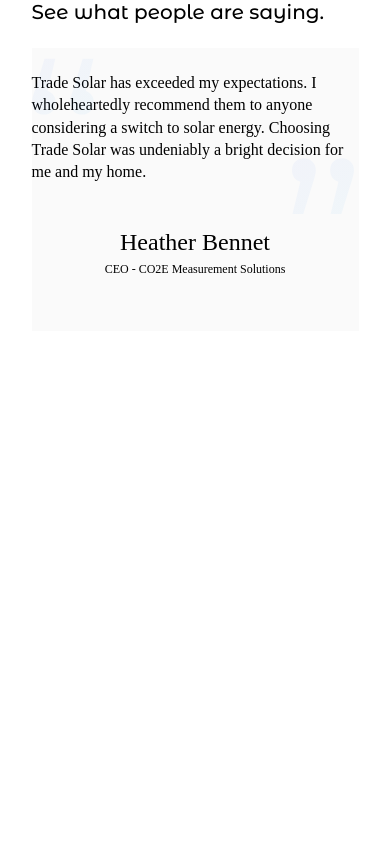
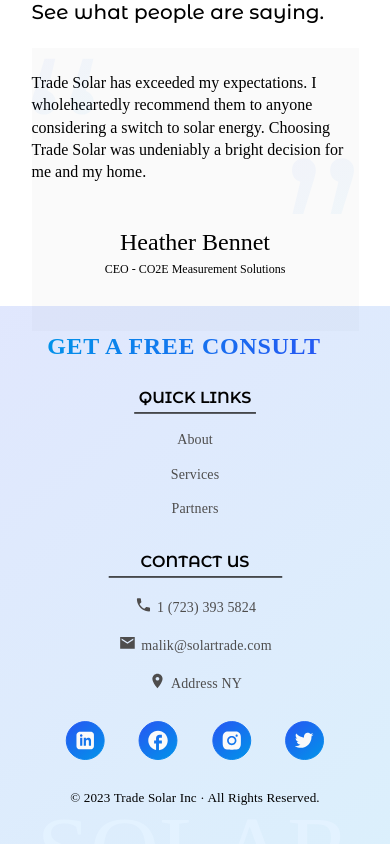
Before and after one commit to PurpleDiceTeam/trade-solar, a Vue app: page / in a window 390 px wide. Shown: the part 3709-4553 px from the top of the page. Before the commit the page ends 4064 px from the top, so only its background shows below. Built offline with nearby package versions, Linux system fonts and the light colour scheme.

Commit message:
Responsive mobil footer

```diff
--- a/src/MobileView.vue
+++ b/src/MobileView.vue
@@ -5,6 +5,7 @@ import WhatWeOffer from './components/WhatWeOffer/WhatWeOffer.vue'
 import WhoWeAre from './components/WhoWeAre/WhoWeAre.vue'
 import AchievedSection from './components/Achieved/AchievedSection.vue'
 import TestimonialsSection from './components/Testimonials/TestimonialsSection.vue'
+import FooterSection from './components/Footer/FooterSection.vue'
 </script>
 
 <template>
@@ -15,6 +16,7 @@ import TestimonialsSection from './components/Testimonials/TestimonialsSection.v
     <WhoWeAre />
     <AchievedSection />
     <TestimonialsSection />
+    <FooterSection />
   </div>
 </template>
 
--- a/src/components/Footer/ContactUsLinks.vue
+++ b/src/components/Footer/ContactUsLinks.vue
@@ -79,4 +79,23 @@ article.contactUs ul li img {
     margin-bottom: -6px;
   }
 }
+
+@media only screen and (max-width: 1200px) {
+  article h1 {
+    text-align: center;
+    leading-trim: both;
+    font-size: 16px;
+    line-height: 24px;
+  }
+
+  article img.underline {}
+
+  article ul {
+    text-align: center;
+    leading-trim: both;
+    font-size: 14px;
+    line-height: 16.8px;
+    letter-spacing: 0.14px;
+  }
+}
 </style>
--- a/src/components/Footer/FooterSection.vue
+++ b/src/components/Footer/FooterSection.vue
@@ -7,7 +7,6 @@ import SocialMediaLinks from './SocialMediaLinks.vue';
 
 <template>
   <footer class="footerDiv">
-    <link rel="stylesheet" href="/css/footer.css" />
     <div class="articleContainer">
       <GetFreeConsult />
       <div class="linksContainer">
@@ -74,4 +73,34 @@ p {
     font-size: 18px;
   }
 }
+
+@media only screen and (max-width: 1200px) {
+  .footerDiv {
+    width: 100vw;
+    height: 600px;
+    display: flex;
+    flex-direction: column;
+    align-items: center;
+  }
+
+  .footerDiv div {
+    display: flex;
+    width: 327px;
+    flex-direction: column;
+  }
+
+  .footerDiv p {
+    margin-top: 30px;
+  }
+
+  .footerDiv div.linksContainer {
+    margin: 20px 0px 0px 0px;
+  }
+
+  .footerDiv div.linksContainer div.socialMediaContainer {
+    flex-direction: row;
+    justify-content: space-evenly;
+    margin: 0px;
+  }
+}
 </style>
--- a/src/components/Footer/GetFreeConsult.vue
+++ b/src/components/Footer/GetFreeConsult.vue
@@ -59,4 +59,22 @@ article a {
     margin-left: 230px;
   }
 }
+
+@media only screen and (max-width: 1200px) {
+  article {
+    width: 327px;
+    height: 40px;
+  }
+
+  article p {
+    margin-bottom: -1010px;
+    line-height: 0px;
+    margin-left: 20px;
+    font-size: 96px;
+  }
+
+  article a {
+    margin: 48px 0px;
+  }
+}
 </style>
--- a/src/components/Footer/QuickLinks.vue
+++ b/src/components/Footer/QuickLinks.vue
@@ -63,4 +63,27 @@ article h1 {
     line-height: 21.6px;
   }
 }
+
+@media only screen and (max-width: 1200px) {
+  article {
+    margin: 0px 0px 14px 0px;
+  }
+
+  article h1 {
+    text-align: center;
+    leading-trim: both;
+    font-size: 16px;
+    line-height: 24px;
+  }
+
+  article img.underline {}
+
+  article ul {
+    text-align: center;
+    leading-trim: both;
+    font-size: 14px;
+    line-height: 16.8px;
+    letter-spacing: 0.14px;
+  }
+}
 </style>
```
